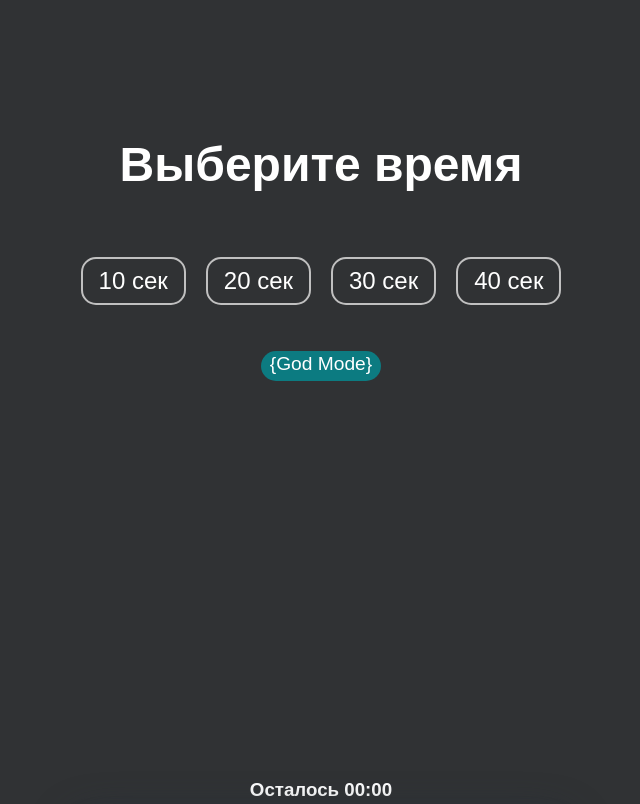
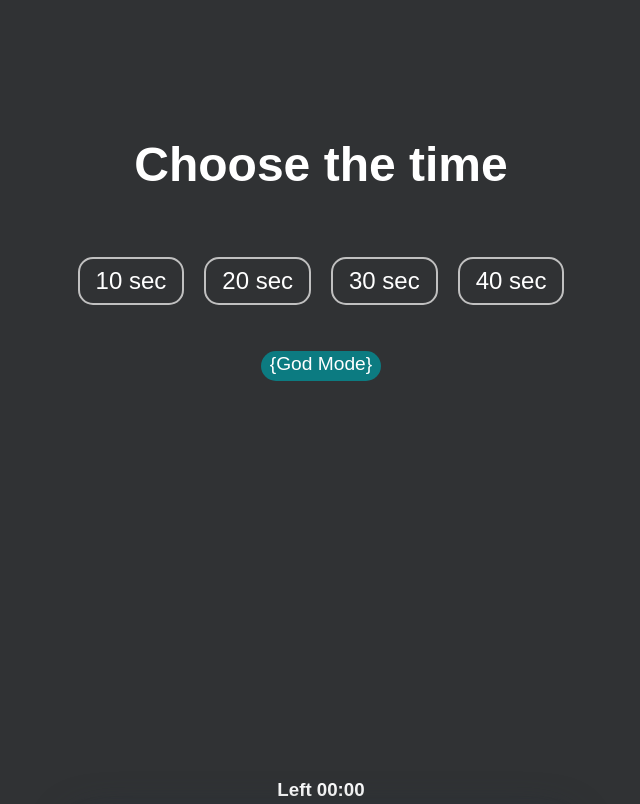
Before and after one commit to erizo47/Bubble-Game-App, a plain HTML site: page index.html in a window 1280 px wide. Shown: the part 960-1764 px from the top of the page, without its empty margins (319-959 px from the left). Drawn offline with Linux system fonts and the light colour scheme; a web font is replaced by a local one.

Commit message:
Update index.html

```diff
--- a/index.html
+++ b/index.html
@@ -4,35 +4,35 @@
     <meta charset="UTF-8" />
     <meta name="viewport" content="width=device-width, initial-scale=1.0" />
     <link rel="stylesheet" href="styles.css" />
-    <title>Aim Training | Проект 5</title>
+    <title>Aim Training</title>
   </head>
   <body>
     <div class="screen">
       <h1>Aim Training</h1>
-      <a href="#" class="start" id="start">Начать игру</a>
+      <a href="#" class="start" id="start">Start game</a>
     </div>
 
     <div class="screen">
-      <h1>Выберите время</h1>
+      <h1>Choose the time</h1>
       <ul class="time-list" id="time-list">
         <li>
           <button class="time-btn" data-time="10">
-            10 сек
+            10 sec
           </button>
         </li>
         <li>
           <button class="time-btn" data-time="20">
-            20 сек
+            20 sec
           </button>
         </li>
         <li>
           <button class="time-btn" data-time="30">
-            30 сек
+            30 sec
           </button>
         </li>
         <li>
             <button class="time-btn" data-time="40">
-              40 сек
+              40 sec
             </button>
           </li>
       </ul>
@@ -42,7 +42,7 @@
     </div>
 
     <div class="screen">
-      <h3>Осталось <span id="time">00:00</span></h3>
+      <h3>Left <span id="time">00:00</span></h3>
       <div class="board" id="board">
       </div>
     </div>
```
